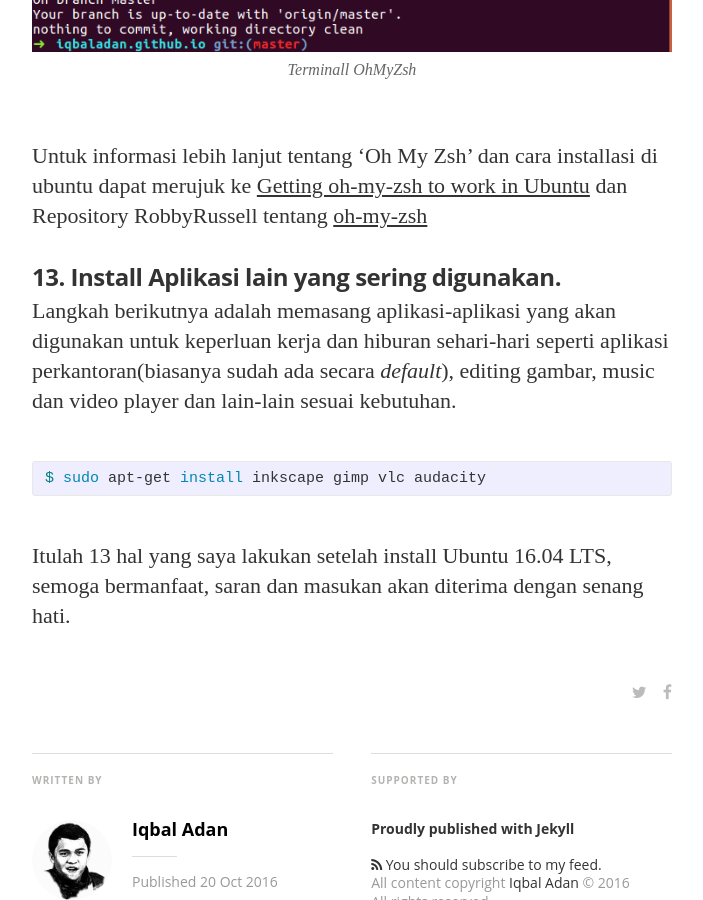
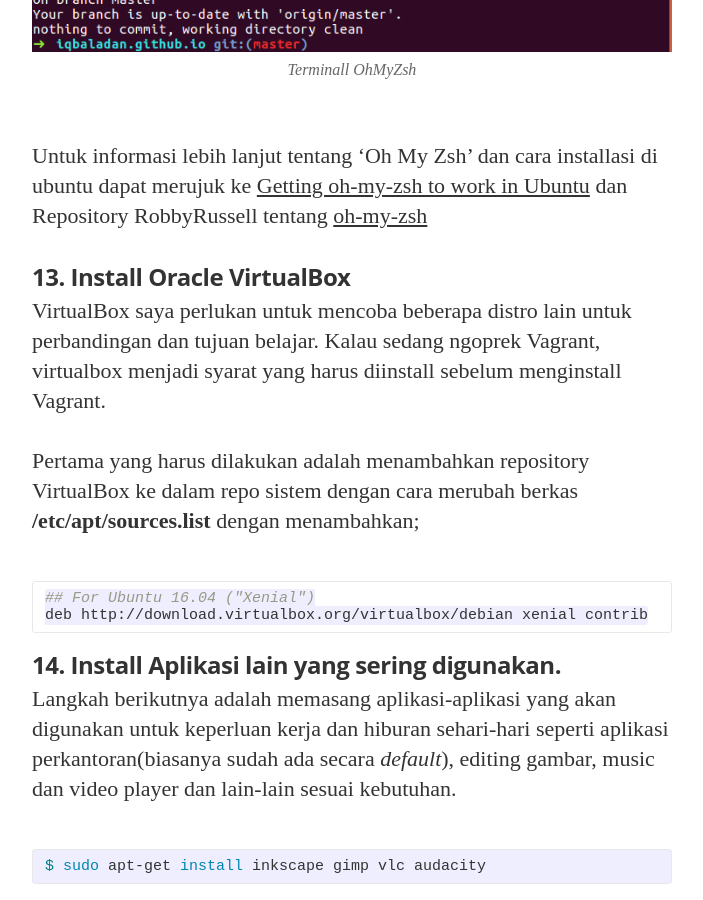
Before and after one commit to iqbaladan/iqbaladan.github.io, a Jekyll site: the page built from _posts/2016-10-20-post-install-ubuntu-16-04.md, in a window 1280 px wide and 900 px high, scrolled down 8395 px. Shown: the whole window, without its empty margins (288-991 px from the left). Built offline with Jekyll 4.4.1, drawn with Linux system fonts in a browser that asks for light colours; nearby versions of some CDN libraries; some web fonts are replaced; comment, search, counter and statistics services are not loaded.

Commit message:
Update blog post

````diff
--- a/_posts/2016-10-20-post-install-ubuntu-16-04.md
+++ b/_posts/2016-10-20-post-install-ubuntu-16-04.md
@@ -146,7 +146,17 @@ Kira-kira penampakan terminal zsh saya kurang lebih seperti ini ![Terminall OhMy
 
 Untuk informasi lebih lanjut tentang 'Oh My Zsh' dan cara installasi di ubuntu dapat merujuk ke [Getting oh-my-zsh to work in Ubuntu](https://gist.github.com/tsabat/1498393) dan Repository RobbyRussell tentang [oh-my-zsh](https://github.com/robbyrussell/oh-my-zsh)
 
-### 13. Install Aplikasi lain yang sering digunakan.
+### 13. Install Oracle VirtualBox
+VirtualBox saya perlukan untuk mencoba beberapa distro lain untuk perbandingan dan tujuan belajar. Kalau sedang ngoprek Vagrant, virtualbox menjadi syarat yang harus diinstall sebelum menginstall Vagrant.
+
+Pertama yang harus dilakukan adalah menambahkan repository VirtualBox ke dalam repo sistem dengan cara merubah berkas **/etc/apt/sources.list** dengan menambahkan;
+
+```bash
+## For Ubuntu 16.04 ("Xenial")
+deb http://download.virtualbox.org/virtualbox/debian xenial contrib
+```
+
+### 14. Install Aplikasi lain yang sering digunakan.
 Langkah berikutnya adalah memasang aplikasi-aplikasi yang akan digunakan untuk keperluan kerja dan hiburan sehari-hari seperti aplikasi perkantoran(biasanya sudah ada secara *default*), editing gambar, music dan video player dan lain-lain sesuai kebutuhan.
 
 {% highlight bash %}
````
